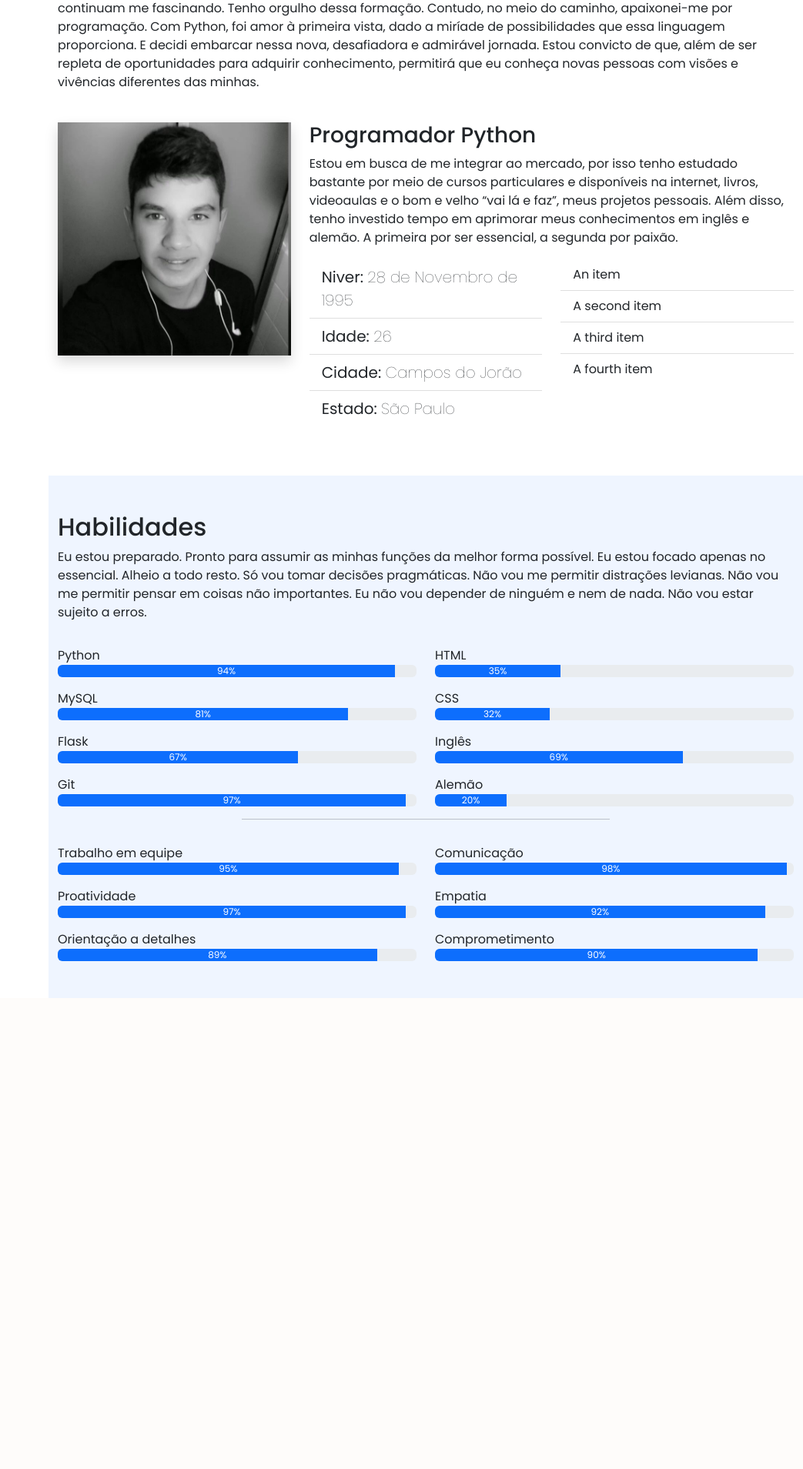
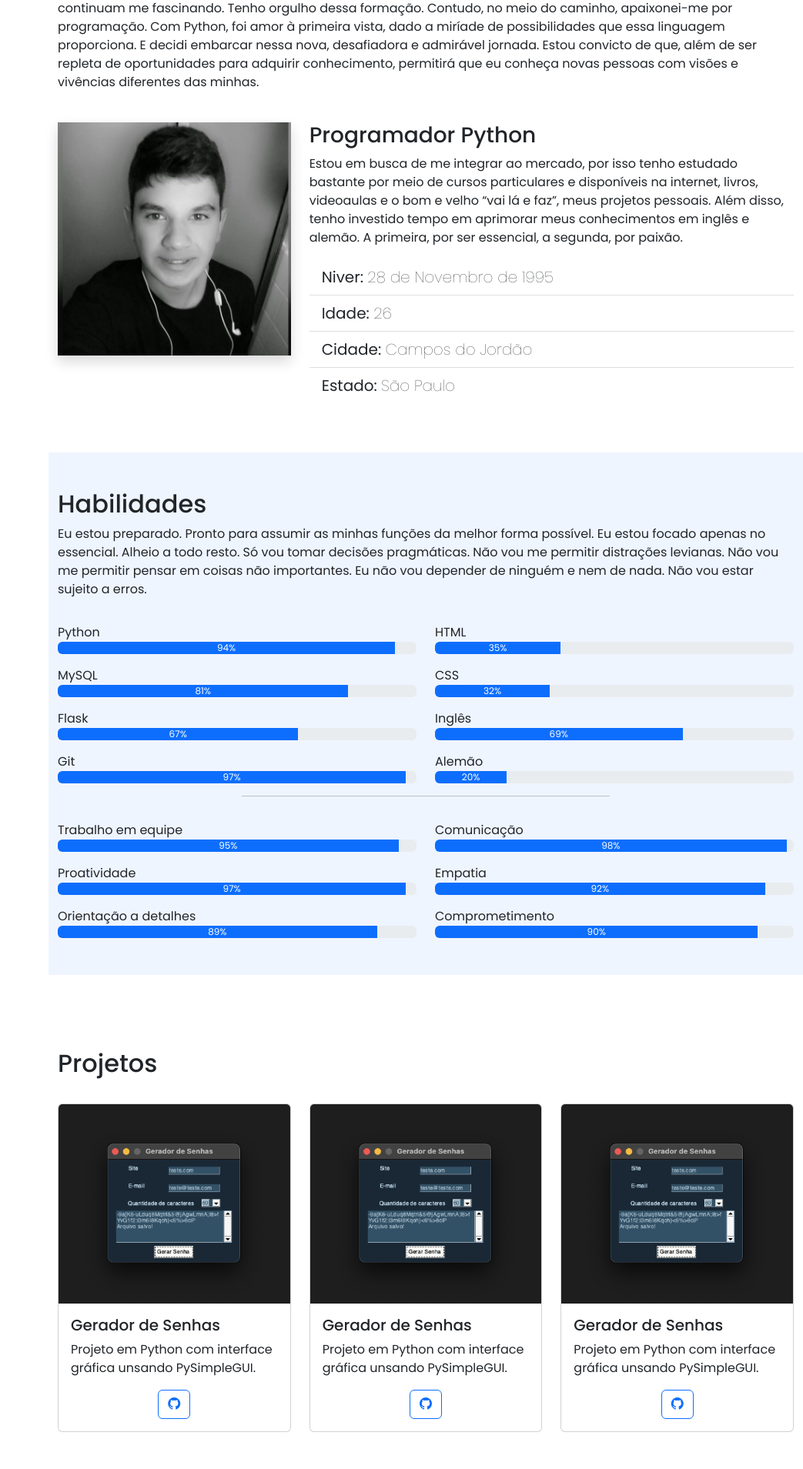
Before and after one commit to franciscocezar/meu_portfolio, a Flask app: page / in a window 1280 px wide. Shown: the part 959-2868 px from the top of the page at 77% size, without its empty margins (237-1280 px from the left). Before the commit the page ends 2256 px from the top, so only its background shows below. Run offline with Flask 2, Linux system fonts and the light colour scheme; some libraries are stand-ins or nearby versions.

Commit message:
section projetos

```diff
--- a/templates/index.html
+++ b/templates/index.html
@@ -45,13 +45,10 @@
                   <a class="nav-link" href="#habilidades"><i class="bi bi-list-check"></i> Habilidades</a>
                 </li>
                 <li class="nav-item">
-                    <a class="nav-link" href="#"><i class="bi bi-file-earmark-bar-graph-fill"></i>Currículo</a>
-                </li>
-                  <li class="nav-item">
-                    <a class="nav-link" href="#"><i class="bi bi-collection-fill"></i>Portfólio</a>
+                  <a class="nav-link" href="#projetos"><i class="bi bi-collection-fill"></i>Projetos</a>
                 </li>
                 <li class="nav-item">
-                    <a class="nav-link" href="#"><i class="bi bi-envelope-fill"></i>Contato</a>
+                    <a class="nav-link" href="#contato"><i class="bi bi-envelope-fill"></i>Contato</a>
                 </li>
               </ul>
         </nav>
@@ -90,10 +87,10 @@
                 </div>
                 <div class="col-md-8">
                     <h3>Programador Python</h3>
-                    <p>Estou em busca de me integrar ao mercado, por isso tenho estudado bastante por meio de cursos particulares e disponíveis na internet, livros, videoaulas e o bom e velho “vai lá e faz”, meus projetos pessoais. Além disso, tenho investido tempo em aprimorar meus conhecimentos em inglês e alemão. A primeira por ser essencial, a segunda por paixão. </p>
+                    <p>Estou em busca de me integrar ao mercado, por isso tenho estudado bastante por meio de cursos particulares e disponíveis na internet, livros, videoaulas e o bom e velho “vai lá e faz”, meus projetos pessoais. Além disso, tenho investido tempo em aprimorar meus conhecimentos em inglês e alemão. A primeira, por ser essencial, a segunda, por paixão. </p>
 
                     <div class="row mt-3 mb-3">
-                        <div class="col-md-6">
+                        <div class="col">
                             <ul class="list-group list-group-flush fs-5">
                                 <li class="list-group-item">
                                     Niver: <span class="fw-lighter">28 de Novembro de 1995</span>
@@ -102,7 +99,7 @@
                                     Idade: <span class="fw-lighter">26</span>
                                 </li>
                                 <li class="list-group-item">
-                                    Cidade: <span class="fw-lighter">Campos do Jorão</span>
+                                    Cidade: <span class="fw-lighter">Campos do Jordão</span>
                                 </li>
                                 <li class="list-group-item">
                                     Estado: <span class="fw-lighter">São Paulo</span>
@@ -110,15 +107,7 @@
 
                             </ul>
                         </div>
-                        <div class="col-md-6">
-                            <ul class="list-group list-group-flush">
-                                <li class="list-group-item">An item</li>
-                                <li class="list-group-item">A second item</li>
-                                <li class="list-group-item">A third item</li>
-                                <li class="list-group-item">A fourth item</li>
 
-                            </ul>
-                        </div>
 
                     </div>
 
@@ -219,6 +208,63 @@
 
         </section>
 
+        <section id="projetos" class="mt-5">
+            <div class="container pb-5 pt-5">
+                <h2 class="pb-4">Projetos</h2>
+
+                <div id="carouselProjetos" class="carousel carousel-dark slide" data-bs-ride="carousel">
+
+                    <div class="carousel-inner">
+                      <div class="carousel-item active" data-bs-interval="10000">
+
+                        <div class="row row-cols-1 row-cols-md-3 g-4">
+                            <div class="col">
+                              <div class="card">
+                                <img src="../static/img/Captura de Tela 2022-09-22 às 20.18.34.png" class="card-img-top" alt="Gerador de Senhas">
+                                <div class="card-body">
+                                  <h5 class="card-title">Gerador de Senhas</h5>
+                                  <p class="card-text">Projeto em Python com interface gráfica unsando PySimpleGUI.</p>
+                                  <div class="d-flex justify-content-center">
+                                    <a href="" target="_blank" class="btn btn-outline-primary"><i class="bi bi-github"></i></a>
+                                  </div>
+                                </div>
+                              </div>
+                            </div>
+
+                            <div class="col">
+                                <div class="card">
+                                  <img src="../static/img/Captura de Tela 2022-09-22 às 20.18.34.png" class="card-img-top" alt="Gerador de Senhas">
+                                  <div class="card-body">
+                                    <h5 class="card-title">Gerador de Senhas</h5>
+                                    <p class="card-text">Projeto em Python com interface gráfica unsando PySimpleGUI.</p>
+                                    <div class="d-flex justify-content-center">
+                                      <a href="" target="_blank" class="btn btn-outline-primary"><i class="bi bi-github"></i></a>
+                                    </div>
+                                  </div>
+                                </div>
+                              </div>
+
+                              <div class="col">
+                                <div class="card">
+                                  <img src="../static/img/Captura de Tela 2022-09-22 às 20.18.34.png" class="card-img-top" alt="Gerador de Senhas">
+                                  <div class="card-body">
+                                    <h5 class="card-title">Gerador de Senhas</h5>
+                                    <p class="card-text">Projeto em Python com interface gráfica unsando PySimpleGUI.</p>
+                                    <div class="d-flex justify-content-center">
+                                      <a href="" target="_blank" class="btn btn-outline-primary"><i class="bi bi-github"></i></a>
+                                    </div>
+                                  </div>
+                                </div>
+                            </div>
+                        </div>
+                      </div>
+                    </div>
+
+                  </div>
+
+            </div>
+        </section>
+
     </main>
     <script src="../static/bottstrap/js/bootstrap.bundle.min.js"></script>
     <script src="../static/script.js"></script>
```
Also changed, not shown: static/img/Captura de Tela 2022-09-22 às 20.18.34.png (added), static/img/pexels-negative-space-169573.jpg (deleted), static/img/program-3460032_1920.jpg (deleted).
